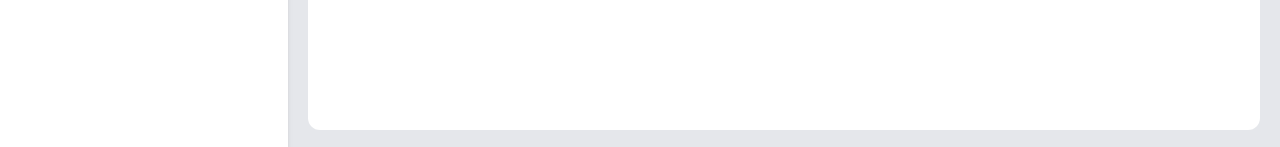
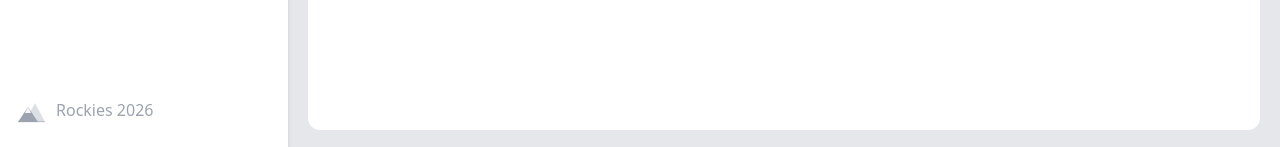
Before and after one commit to CSE416-Rockies/Rockies-VRA-Repeal-Analysis, a React (Vite) app in the folder client/: page /boxWhisker in a window 1280 px wide. Shown: the part 650-797 px from the top of the page. Built offline with nearby package versions, Linux system fonts and the light colour scheme.

Commit message:
added team name on navbar + splash screen

```diff
--- a/client/src/components/Map.jsx
+++ b/client/src/components/Map.jsx
@@ -3,6 +3,7 @@ import { useNavigate } from "react-router-dom";
 import { MapContainer, TileLayer, GeoJSON, } from "react-leaflet";
 import "leaflet/dist/leaflet.css";
 import { useRef } from "react";
+import RockiesLogo from '../assets/rockies-logo2.svg?react';
 
 import GlobalStoreContext from "../store";
 
@@ -116,6 +117,7 @@ export default function Map() {
   }, []);
 
   return (
+    <div className = 'relative h-screen w-screen'>
       <MapContainer
         bounds={usBounds}
         className="fixed inset-0 h-screen w-full"
@@ -130,5 +132,12 @@ export default function Map() {
 
         {stateLines && <GeoJSON data={stateLines} style={lineStyle} onEachFeature={onEachState}/>}
       </MapContainer>
+      <div className='absolute bottom-5 left-5 z-[1000]  bg-white rounded-lg px-10 py-5 shadow-md'>
+        <div className = 'font-semibold text-3xl text-gray-600'>VRA Repeal Analysis </div>
+        <div className = 'flex items-center text-xl text-gray-500'>
+            Rockies 2026
+        </div>
+      </div>
+    </div>
   );
 }
--- a/client/src/components/NavBar.jsx
+++ b/client/src/components/NavBar.jsx
@@ -6,6 +6,7 @@ import BarIcon from '../assets/svgs/bargraph.svg?react';
 import EIAnalysisIcon from '../assets/svgs/eiAnalysis.svg?react';
 import BoxPlotIcon from '../assets/svgs/boxandwhisker.svg?react';
 import ScatterIcon from '../assets/svgs/scatterplot.svg?react';
+import RockiesLogo from '../assets/rockies-logo2.svg?react';
 
 import { Bars3Icon } from '@heroicons/react/24/solid'
 
@@ -27,7 +28,7 @@ export default function NavBar(){
 
     return(
         <div id = "navbar"
-            className = {`flex flex-col relative z-50 h-screen bg-white/80 backdrop-blur-sm shadow-md  overflow-hidden transition-all duration-500 ease-in-out ${expand ? 'w-72' : 'w-16'}`}
+            className = {`flex flex-col relative z-50 h-screen bg-white backdrop-blur-sm shadow-md  overflow-hidden transition-all duration-500 ease-in-out ${expand ? 'w-72' : 'w-16'}`}
             onMouseEnter={() => setExpand(true)}
             onMouseLeave={() => setExpand(false)}
         >
@@ -58,7 +59,15 @@ export default function NavBar(){
                 })}
             </div>
 
+            <div className="flex absolute bottom-0 items-center justify-start w-full h-20 p-2 overflow-hidden whitespace-nowrap">
+                <div className={`flex w-8 ml-2 justify-center items-center transition-opacity duration-500 ${expand ? 'opacity-100' : 'opacity-0'}`}>
+                    <RockiesLogo className = 'nav-icon text-gray-400'/>
+                </div>
 
+                <div className={`p-2 text-md text-gray-400 transition-opacity duration-500 ${expand ? 'opacity-100' : 'opacity-0'}`}>
+                    Rockies 2026
+                </div>
+            </div>
         </div>
     )
 }
```
Also changed, not shown: client/src/assets/rockies-logo2.svg (added). Lines whose indentation alone changed are shown as unchanged.
